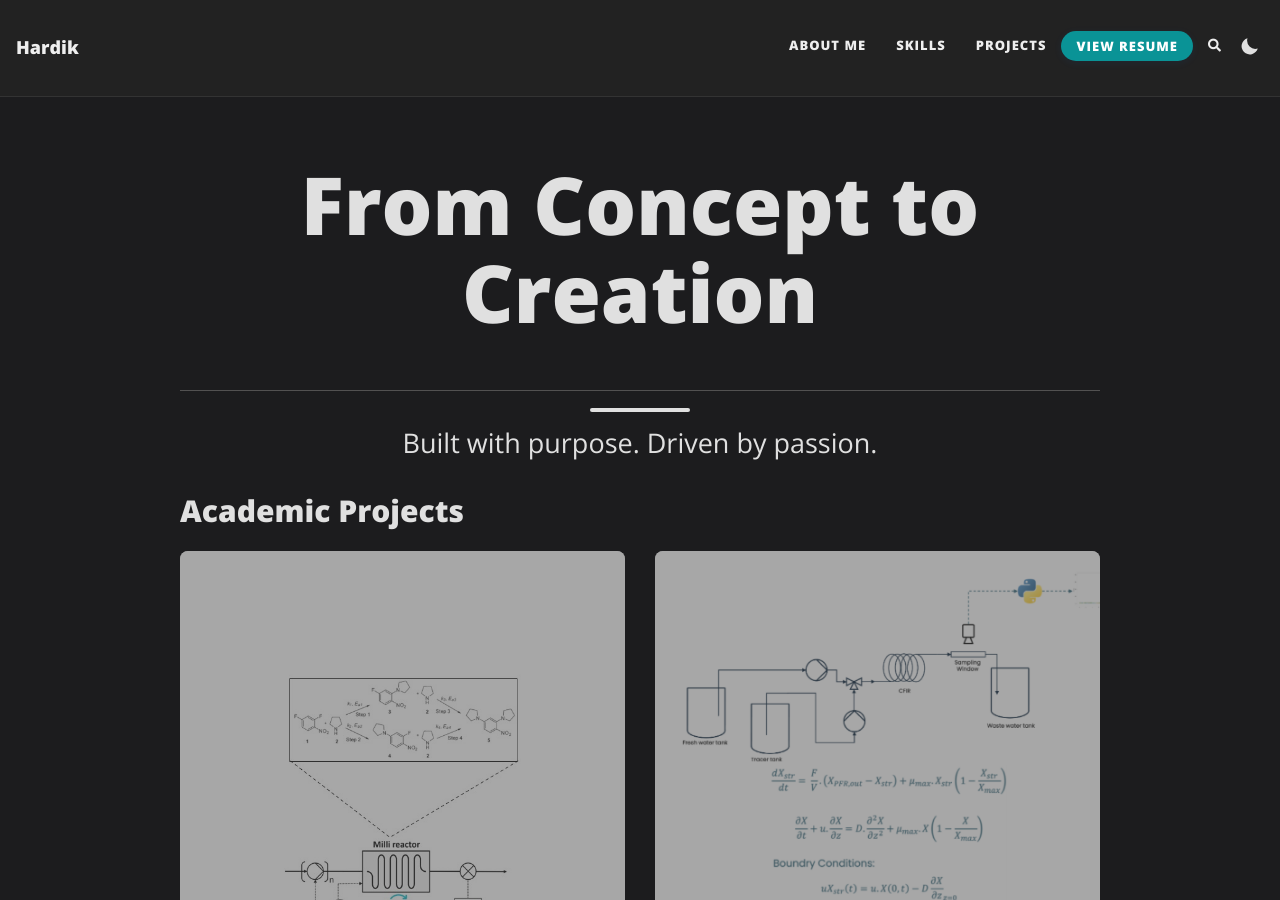
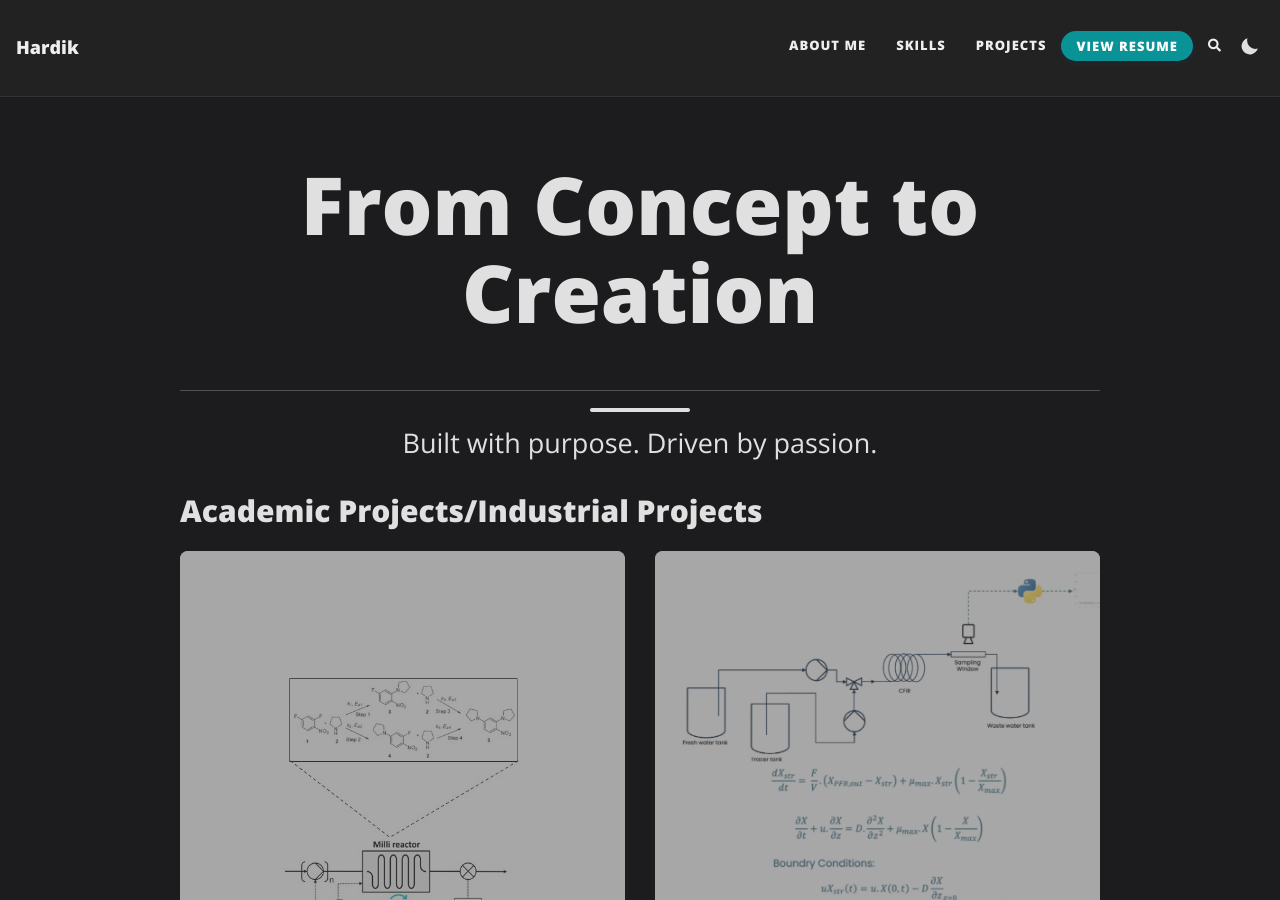
Before and after one commit to Hardik-Ma/Hardik-Ma.github.io, a Jekyll site: the page built from projects.md, in a window 1280 px wide and 900 px high. Built offline with Jekyll 4.4.1, drawn with Linux system fonts in a browser that asks for light colours; comment, search, counter and statistics services are not loaded.

Commit message:
Modifications added

```diff
--- a/projects.md
+++ b/projects.md
@@ -5,7 +5,7 @@ permalink: /projects/
 subtitle: Built with purpose. Driven by passion.
 ---
 
-## Academic Projects
+## Academic Projects/Industrial Projects
 <div class="mb-4"></div>
 
 <div class="row">
```
Also changed, not shown: 1 other file.
